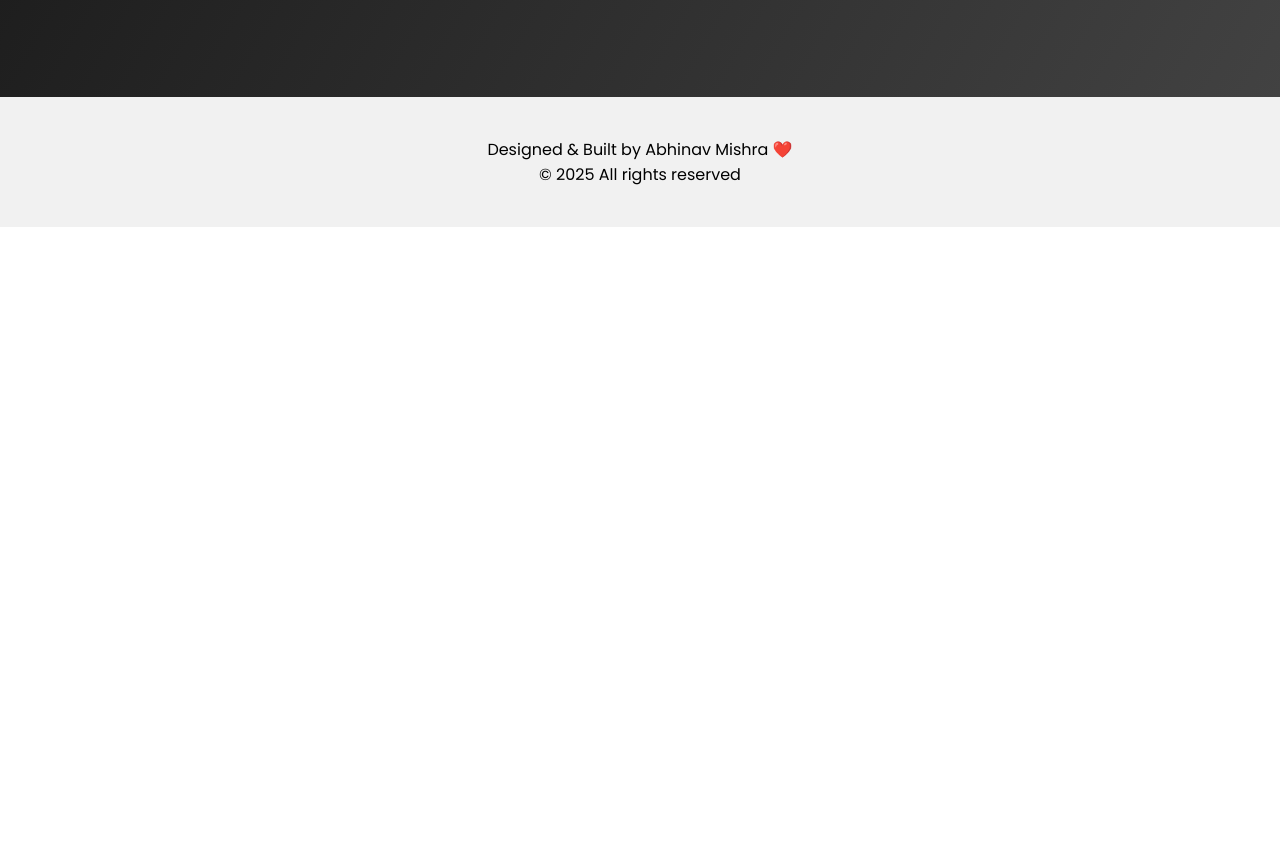
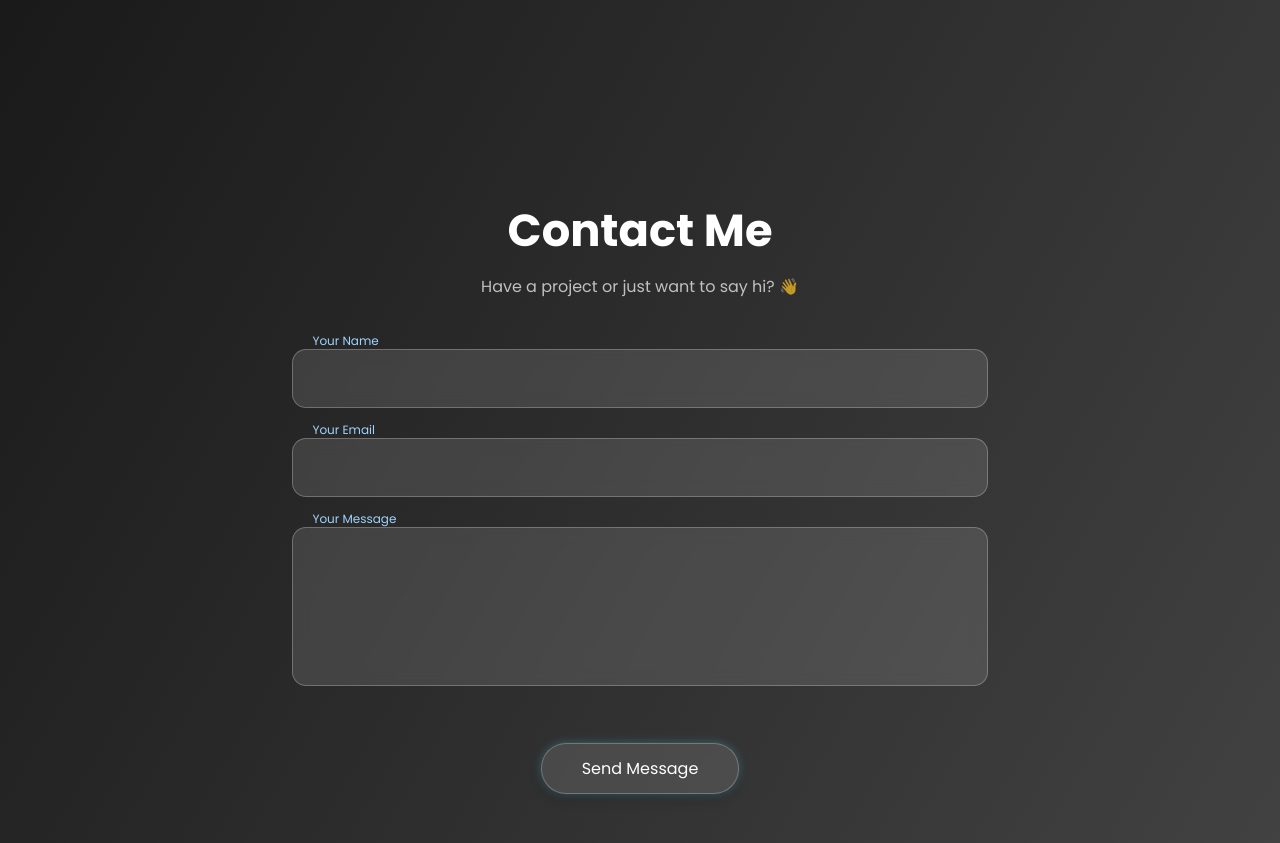
Before and after one commit to mAbhinav1206/Personal-Portfolio-Website, a plain HTML site: page index.html in a window 1280 px wide. Shown: the part 1954-2797 px from the top of the page. Before the commit the page ends 2181 px from the top, so only its background shows below. Drawn offline with Linux system fonts and the light colour scheme.

Commit message:
Contact Form Added

```diff
--- a/index.html
+++ b/index.html
@@ -21,6 +21,7 @@
                 <li><a href="#projects">Projects</a></li>
                 <li><a href="#certificates">Certificates</a></li>
                 <li><a href="#profiles">My Profiles</a></li>
+                <li><a href="#contact">Contact Me</a></li>
             </ul>
         </nav>
         <button class="hamburger" aria-label="Toggle navigation">
@@ -42,19 +43,23 @@
                 </p>
                 <div class="tech-capsules">
                     <span class="capsule react">
-                        <img src="https://github.com/mAbhinav1206/Personal-Portfolio-Website/blob/main/Assets/react.png?raw=true" alt="React">
+                        <img src="https://github.com/mAbhinav1206/Personal-Portfolio-Website/blob/main/Assets/react.png?raw=true"
+                            alt="React">
                         React
                     </span>
                     <span class="capsule nodejs">
-                        <img src="https://github.com/mAbhinav1206/Personal-Portfolio-Website/blob/main/Assets/nodejs.png?raw=true" alt="Node.js">
+                        <img src="https://github.com/mAbhinav1206/Personal-Portfolio-Website/blob/main/Assets/nodejs.png?raw=true"
+                            alt="Node.js">
                         Node.js
                     </span>
                     <span class="capsule js">
-                        <img src="https://github.com/mAbhinav1206/Personal-Portfolio-Website/blob/main/Assets/js.png?raw=true" alt="JS">
+                        <img src="https://github.com/mAbhinav1206/Personal-Portfolio-Website/blob/main/Assets/js.png?raw=true"
+                            alt="JS">
                         JavaScript
                     </span>
                     <span class="capsule mongodb">
-                        <img src="https://raw.githubusercontent.com/mAbhinav1206/Personal-Portfolio-Website/34bde94b25eeccbd5f8d5411db44dad55ad9f646/Assets/mongodb.svg" alt="MongoDB">
+                        <img src="https://raw.githubusercontent.com/mAbhinav1206/Personal-Portfolio-Website/34bde94b25eeccbd5f8d5411db44dad55ad9f646/Assets/mongodb.svg"
+                            alt="MongoDB">
                         MongoDB
                     </span>
                 </div>
@@ -149,6 +154,35 @@
 
     </main>
 
+    <section id="contact" class="contact reveal">
+        <h2 class="section-title">Contact Me</h2>
+        <p class="section-subtitle">
+            Have a project or just want to say hi? 👋
+        </p>
+
+        <form class="contact-form">
+            <div class="form-group">
+                <input type="text" name="name" required>
+                <label>Your Name</label>
+            </div>
+
+            <div class="form-group">
+                <input type="email" name="email" required>
+                <label>Your Email</label>
+            </div>
+
+            <div class="form-group">
+                <textarea name="message" rows="5" required></textarea>
+                <label>Your Message</label>
+            </div>
+
+            <button type="submit" class="btn submit-btn">
+                Send Message
+            </button>
+        </form>
+    </section>
+
+
     <footer class="footer">
         <p>Designed & Built by Abhinav Mishra ❤️</p>
         <p>© 2025 All rights reserved</p>
--- a/script.js
+++ b/script.js
@@ -120,3 +120,23 @@ if (orbitWrapper && tiltLayer && isDesktop) {
         tiltLayer.style.transform = "rotateX(0deg) rotateY(0deg)";
     });
 }
+
+/* ================= CONTACT FORM UX ================= */
+
+const contactForm = document.querySelector(".contact-form");
+
+if (contactForm) {
+    contactForm.addEventListener("submit", (e) => {
+        e.preventDefault();
+
+        const button = contactForm.querySelector(".submit-btn");
+        button.textContent = "Sent ✔";
+        button.disabled = true;
+
+        setTimeout(() => {
+            contactForm.reset();
+            button.textContent = "Send Message";
+            button.disabled = false;
+        }, 2500);
+    });
+}
--- a/style.css
+++ b/style.css
@@ -411,3 +411,88 @@ section {
 .capsule.react {
     color: #61dafb;
 }
+
+
+/* ================= CONTACT SECTION ================= */
+
+.contact {
+    max-width: 900px;
+    margin: 0 auto;
+    text-align: center;
+}
+
+.contact-form {
+    margin-top: 50px;
+    display: flex;
+    flex-direction: column;
+    gap: 30px;
+}
+
+.form-group {
+    position: relative;
+}
+
+.form-group input,
+.form-group textarea {
+    width: 100%;
+    padding: 16px 18px;
+    background: rgba(255, 255, 255, 0.12);
+    border: 1px solid rgba(255, 255, 255, 0.25);
+    border-radius: 14px;
+    color: #fff;
+    font-size: 1rem;
+    outline: none;
+    backdrop-filter: blur(8px);
+}
+
+.form-group textarea {
+    resize: none;
+}
+
+.form-group label {
+    position: absolute;
+    top: 50%;
+    left: 18px;
+    transform: translateY(-50%);
+    color: rgba(255, 255, 255, 0.6);
+    font-size: 0.9rem;
+    pointer-events: none;
+    transition: all 0.3s ease;
+}
+
+/* Floating label effect */
+.form-group input:focus + label,
+.form-group input:not(:placeholder-shown) + label,
+.form-group textarea:focus + label,
+.form-group textarea:not(:placeholder-shown) + label {
+    top: -8px;
+    left: 12px;
+    background: transparent;
+    padding: 0 8px;
+    font-size: 0.75rem;
+    color: #9fd3ff;
+}
+
+.submit-btn {
+    align-self: center;
+    padding: 12px 40px;
+    font-size: 1rem;
+    cursor: pointer;
+    background: rgba(255, 255, 255, 0.12);
+    border: 1px solid rgba(255, 255, 255, 0.25);
+    backdrop-filter: blur(6px);
+
+    box-shadow:
+        0 4px 12px rgba(0, 0, 0, 0.25),
+        0 0 10px rgba(97, 218, 251, 0.35);
+
+    transition: transform 0.2s ease, box-shadow 0.2s ease;
+}
+
+/* Mobile */
+@media (max-width: 600px) {
+    .contact {
+        padding: 0 10px;
+        margin-bottom: 50px;
+    }
+}
```
